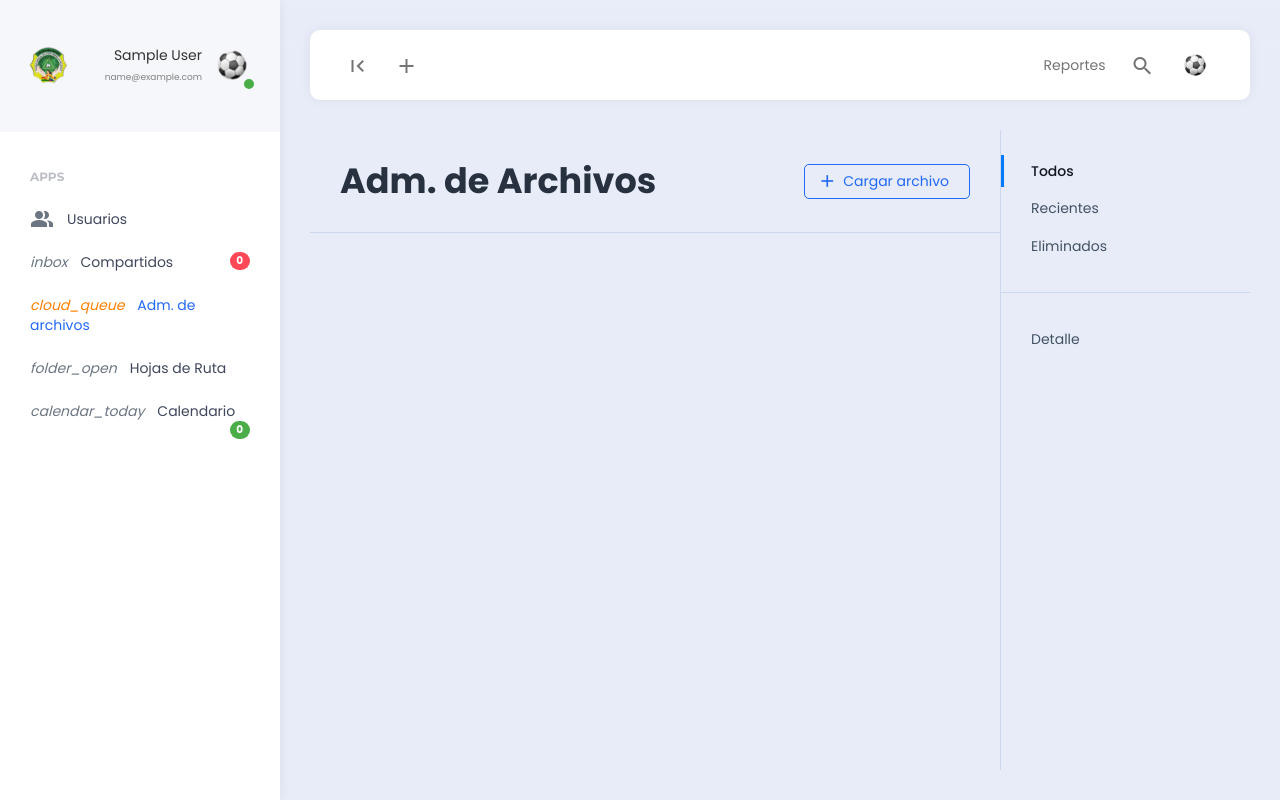
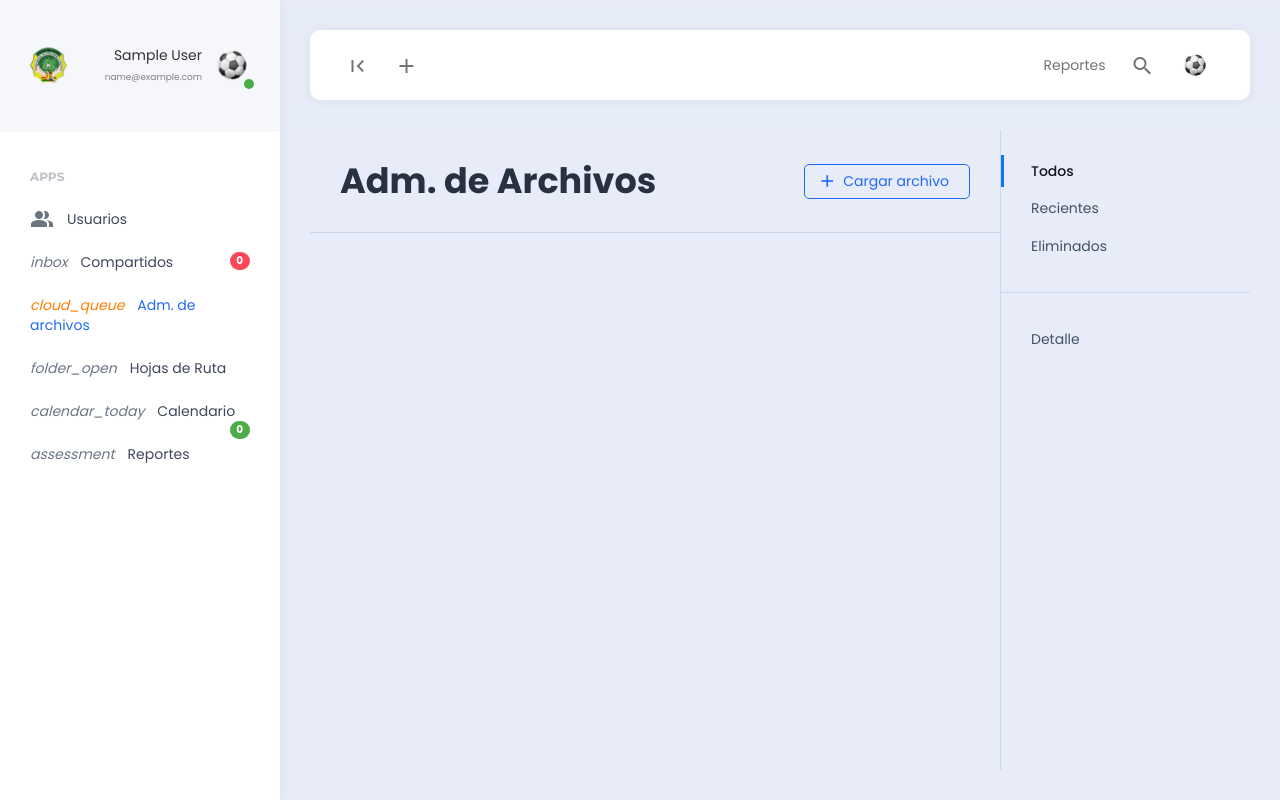
Before and after one commit to vicxduenas-tja/gestion_victor_2025, a PHP site: page /gestion/archivos/pagina/1 in a window 1280 px wide. Run offline with PHP 8.4, Linux system fonts and the light colour scheme; the visitor is signed in with stand-in values (Sample User, id 1); data that the repository does not hold is empty; some libraries are stand-ins or nearby versions.

Commit message:
Agregar link de Reportes al menú lateral del sistema

```diff
--- a/Views/template/header.php
+++ b/Views/template/header.php
@@ -80,6 +80,12 @@
                         <a href="<?php echo BASE_URL . 'calendario'; ?>"><i class="material-icons-two-tone">calendar_today</i>Calendario<span class="badge rounded-pill badge-success float-end"><?php echo isset($data['docs_pendientes']) ? $data['docs_pendientes'] : 0; ?></span></a>
                     </li>
 
+                    <li class="<?php echo (isset($data['menu']) && $data['menu'] == 'reportes') ? 'active-page' : ''; ?>">
+                        <a href="<?php echo BASE_URL . 'reportes'; ?>" class="<?php echo (isset($data['menu']) && $data['menu'] == 'reportes') ? 'active' : ''; ?>">
+                            <i class="material-icons-two-tone">assessment</i>Reportes
+                        </a>
+                    </li>
+
                 </ul>
             </div>
         </div>
```
